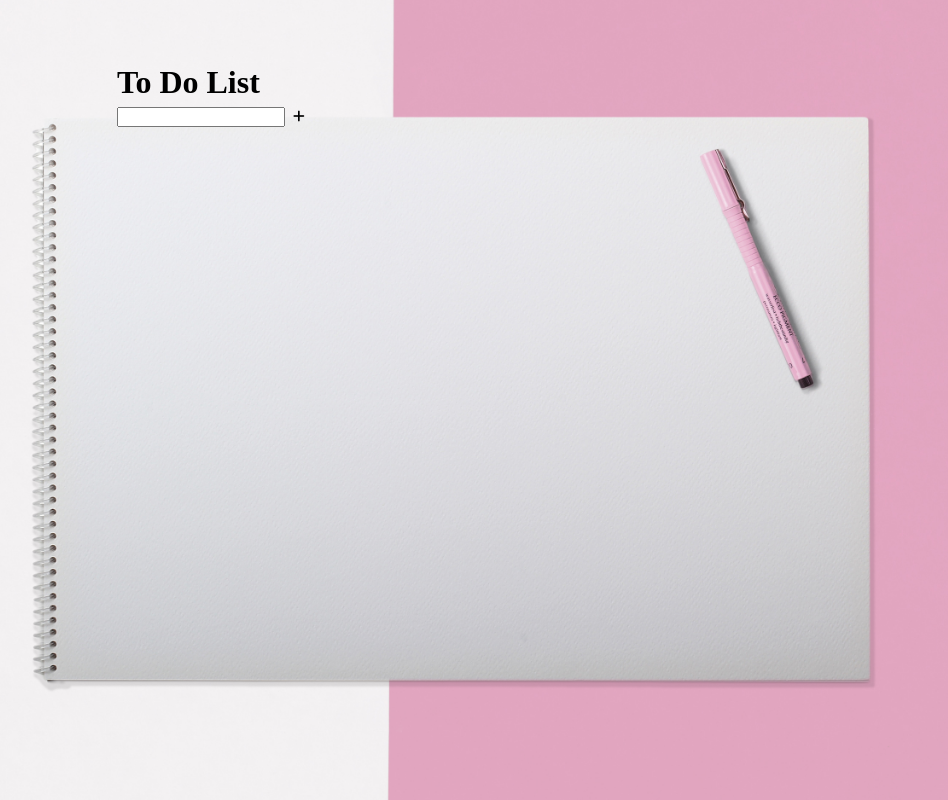
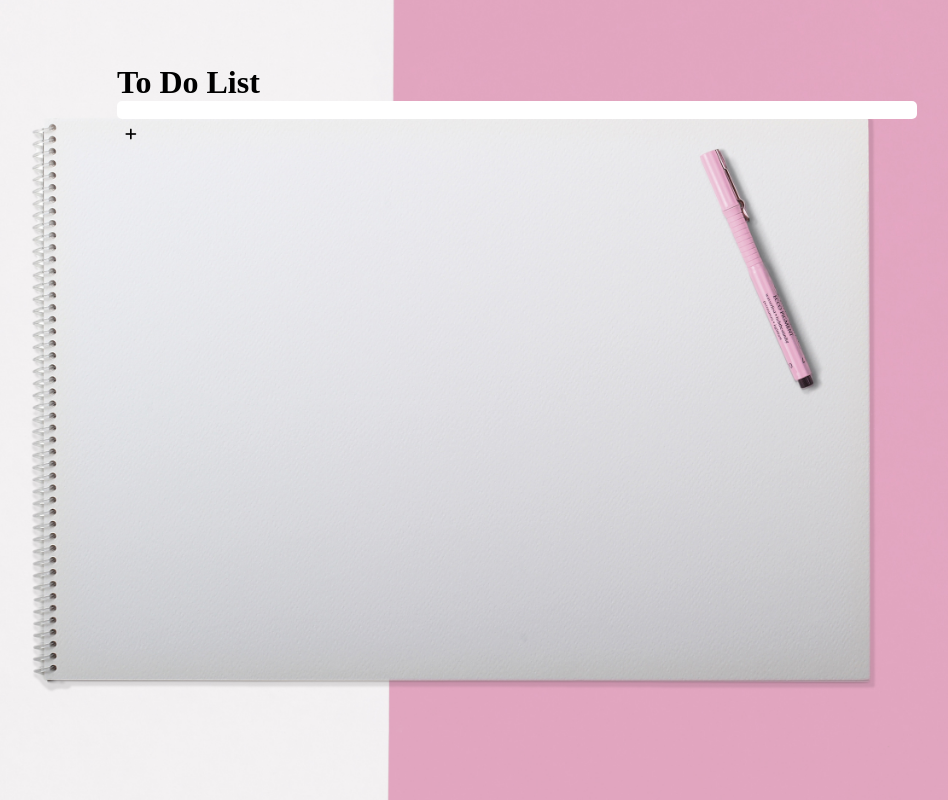
Before and after one commit to annaharbour/to-do-list, a React (Create React App) app: page / in a window 1280 px wide. Shown: the whole page, without its empty margins (203-1151 px from the left). Built offline with nearby package versions, Linux system fonts and the light colour scheme.

Commit message:
Styled input field

```diff
--- a/src/App.css
+++ b/src/App.css
@@ -23,30 +23,6 @@ html {
     background-attachment: center;
 }
 
-/* .App {
-    margin: 5% 25%;
-}
-
-.todos {
-    display: flex;
-    flex-flow: column;
-    flex-wrap: wrap;
-}
-
-.todo {
-    display: grid;
-    grid-template-areas: "task buttons";
-    grid-template-columns: repeat(6, 1fr);
-    grid-template-rows: repeat(2, 1fr);
-    align-items: center;
-}
-
-.task {
-    grid-area: "task";
-    display: flex;
-    flex-wrap: wrap;
-} */
-
 .App {
     margin: 5% 25%;
 }
@@ -64,7 +40,7 @@ html {
 .todo {
     border: 1px solid black;
     border-radius: 5px;
-    max-width: 20rem; /* Set a maximum width for each todo */
+    max-width: 20rem;
     display: flex;
     align-items: center;
     justify-content: left;
@@ -97,9 +73,25 @@ button {
 
 .completed {
     text-decoration: line-through;
-    transition: text-decoration 20s linear; /* Adjust the duration to control the speed */
+}
 
+input,
+select,
+textarea {
+  font-family: inherit;
+  font-size: 100%;
 }
+
+input {
+    width: 50rem;
+    border-radius: 5px;
+    border: none;
+}
+
+input:focus {
+    outline: .1rem solid #E3A6C1;
+}
+
 
 @media screen and (orientation: portrait) {
     html {
@@ -115,6 +107,12 @@ button {
     }
 
     .todos {
-    column-count: 1;
+        margin-top: 1rem;
+        grid-template-columns: repeat(1, 1fr);
+        max-height: 15rem;
+    }
+
+    input {
+        width: 10rem;
     }
 }
```
